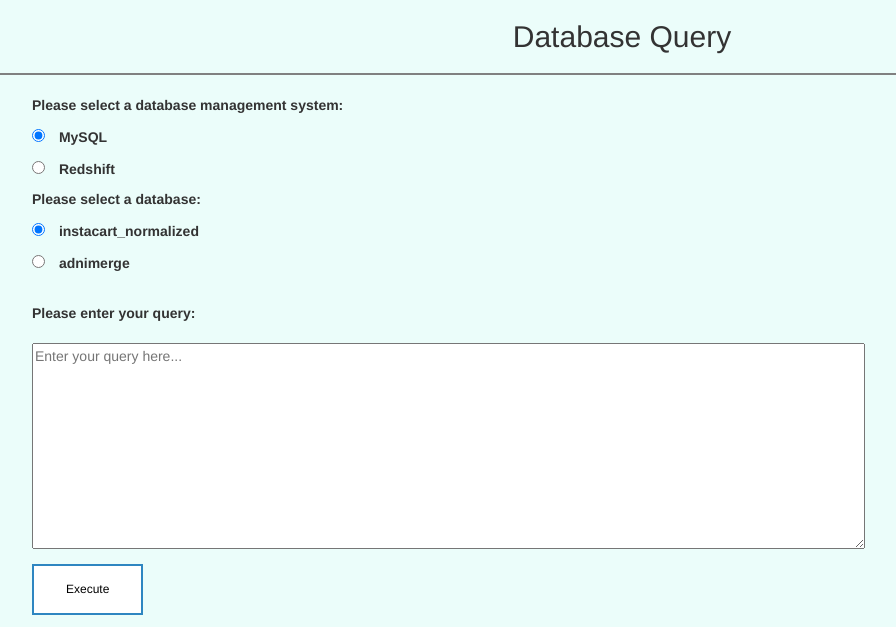
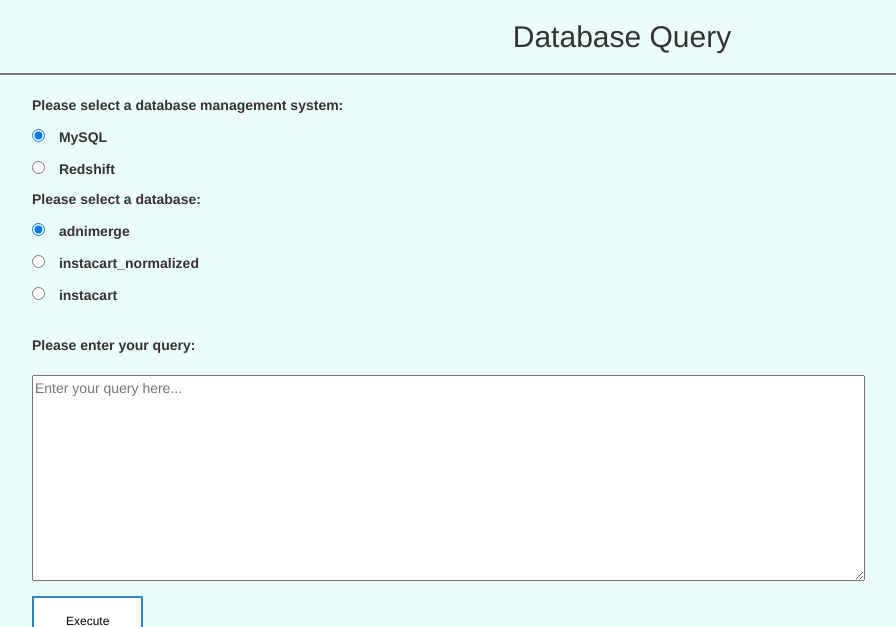
Before and after one commit to unaxiee/database-web-query, a Flask app: page / in a window 1280 px wide. Shown: the top 627 px of the page, without its empty margins (18-914 px from the left). Run offline with Flask 2, Linux system fonts and the light colour scheme; some libraries are stand-ins or nearby versions.

Commit message:
create database in RDS

```diff
--- a/application.py
+++ b/application.py
@@ -12,26 +12,37 @@ def home_page():
             database = request.form['database']
             dataset = request.form['dataset']
             if (database == 'mysql'):
-                if (dataset == 'instacart_normalized'):
+                if (dataset == 'adnimerge'):
+                    connection = mysql.connector.connect(host='mysql2021.c7wtal8gxuuf.us-east-2.rds.amazonaws.com',
+                                                         database='db2',
+                                                         user='mysql2021',
+                                                         password='mysql2021')
+                elif (dataset == 'instacart_normalized'):
                     connection = mysql.connector.connect(host='mysql2021.c7wtal8gxuuf.us-east-2.rds.amazonaws.com',
                                                          database='instacart_normalized',
                                                          user='mysql2021',
                                                          password='mysql2021')
-                elif (dataset == 'adnimerge'):
+                elif (dataset == 'instacart'):
                     connection = mysql.connector.connect(host='mysql2021.c7wtal8gxuuf.us-east-2.rds.amazonaws.com',
                                                          database='instacart',
                                                          user='mysql2021',
                                                          password='mysql2021')
             elif (database == 'redshift'):
-                if (dataset == 'instacart_normalized'):
+                if (dataset == 'adnimerge'):
+                    connection = psycopg2.connect(host='redshift2021.cxixtqv0g2ru.us-east-2.redshift.amazonaws.com',
+                                                  database='adnimerge',
+                                                  user='redshift2021',
+                                                  password='Redshift2021',
+                                                  port="5439")
+                elif (dataset == 'instacart_normalized'):
                     connection = psycopg2.connect(host='redshift2021.cxixtqv0g2ru.us-east-2.redshift.amazonaws.com',
                                                   database='instacart_normalized',
                                                   user='redshift2021',
                                                   password='Redshift2021',
                                                   port="5439")
-                elif (dataset == 'adnimerge'):
+                elif (dataset == 'instacart'):
                     connection = psycopg2.connect(host='redshift2021.cxixtqv0g2ru.us-east-2.redshift.amazonaws.com',
-                                                  database='adnimerge',
+                                                  database='instacart',
                                                   user='redshift2021',
                                                   password='Redshift2021',
                                                   port="5439")
--- a/templates/index.html
+++ b/templates/index.html
@@ -91,7 +91,9 @@
           {% else %}
           document.getElementById('redshift').checked = true;
           {% endif %}
-          {% if dataset == 'instacart_normalized' %}
+          {% if dataset == 'adnimerge' %}
+          document.getElementById('adnimerge').checked = true;
+          {% elif dataset == 'instacart_normalized' %}
           document.getElementById('instacart_normalized').checked = true;
           {% else %}
           document.getElementById('instacart').checked = true;
@@ -297,11 +299,14 @@
 
       <p class="c1"><b>Please select a database:</b></p>
 
-      <input type="radio" id="instacart_normalized" name="dataset" value="instacart_normalized" style="margin-left: 50px" required checked>
+      <input type="radio" id="adnimerge" name="dataset" value="adnimerge" style="margin-left: 50px" required checked>
+      <label for="adnimerge">adnimerge</label><br>
+
+      <input type="radio" id="instacart_normalized" name="dataset" value="instacart_normalized" style="margin-left: 50px">
       <label for="instacart_normalized">instacart_normalized</label><br>
 
-      <input type="radio" id="adnimerge" name="dataset" value="adnimerge" style="margin-left: 50px">
-      <label for="adnimerge">adnimerge</label><br><br>
+      <input type="radio" id="instacart" name="dataset" value="instacart" style="margin-left: 50px">
+      <label for="instacart">instacart</label><br><br>
 
       <label for="query" style="margin-left: 50px"><b>Please enter your query:</b></label>
       <p></p>
```
